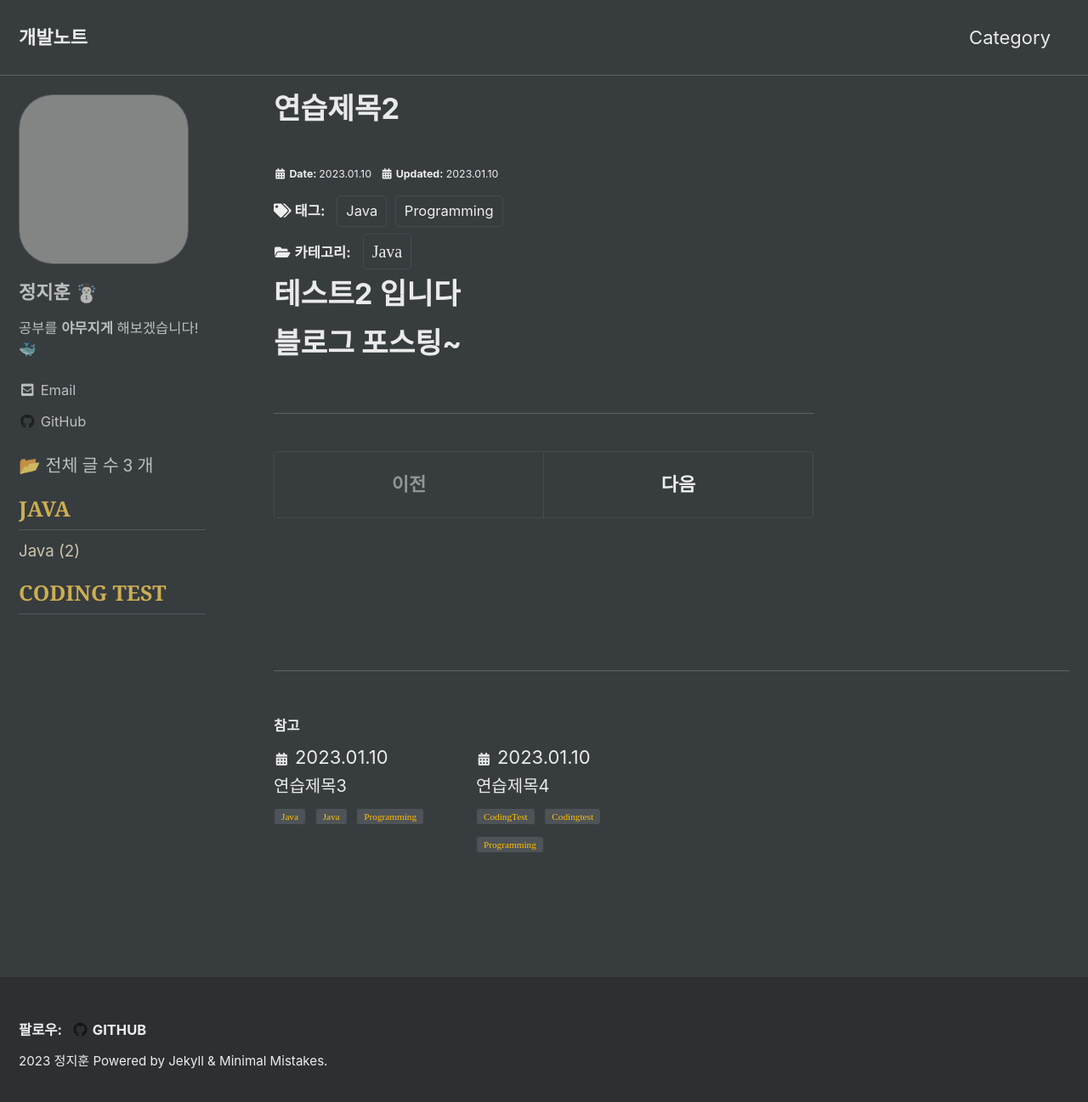
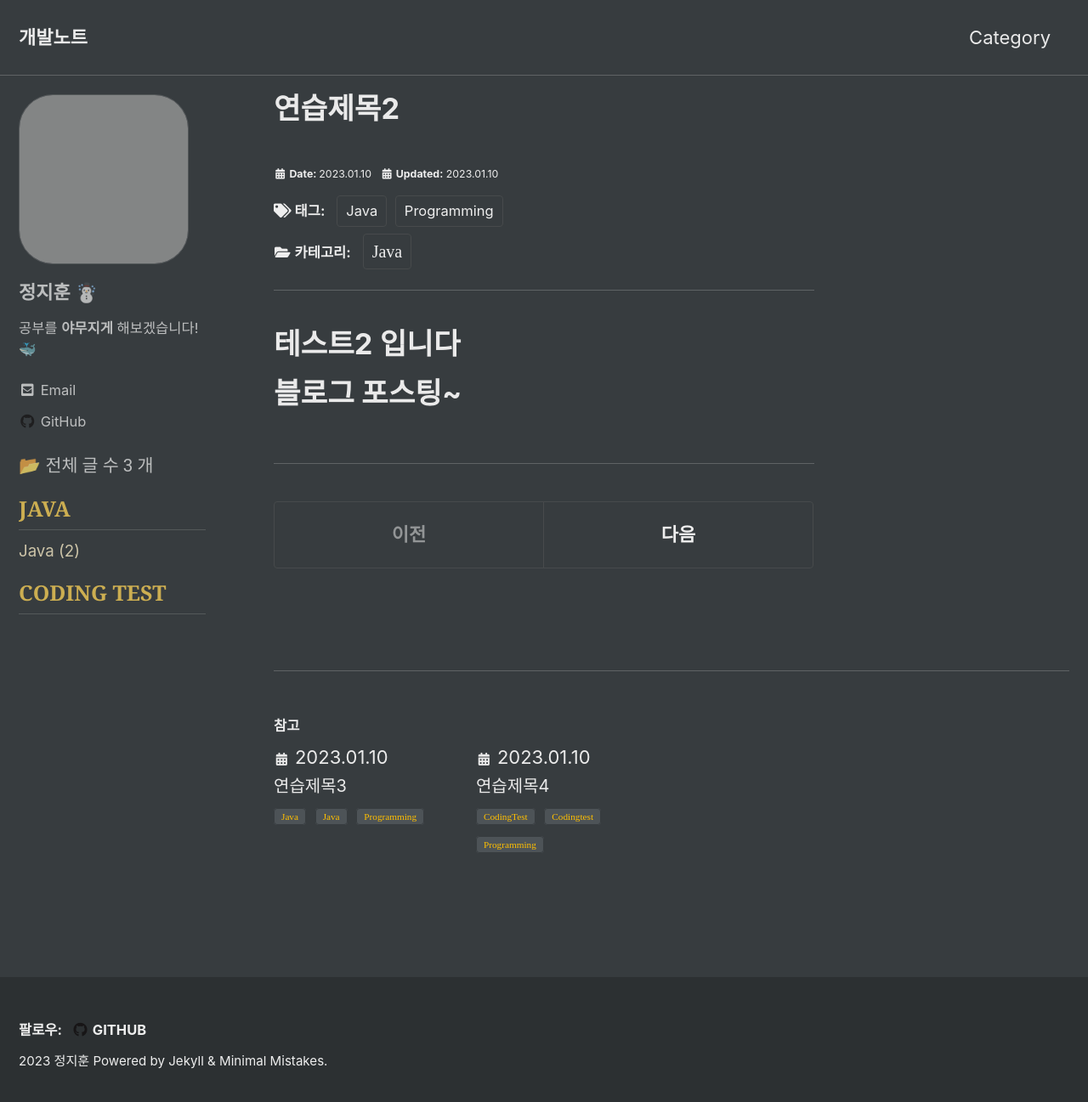
Before and after one commit to Jeongjjuna/jeongjjuna.github.io, a Jekyll site: the page built from _posts/2023-01-10-test2.md, in a window 1280 px wide and 1305 px high. Shown: the top 1297 px of the window at 85% size. Built offline with Jekyll 4.4.1, drawn with Linux system fonts in a browser that asks for light colours; cached includes are drawn as plain includes; some web fonts are replaced; grey boxes are pictures that could not be loaded.

Commit message:
Update: 포스팅페이지 구분선 추가

```diff
--- a/_layouts/single.html
+++ b/_layouts/single.html
@@ -43,9 +43,8 @@ layout: default
           <h4 class="page__meta-title">{{ site.data.ui-text[site.locale].meta_label }}</h4>
         {% endif %}
         {% include page__taxonomy.html %}
+        <hr><br>
       </footer>
-
-      <hr><br>
 
       <section class="page__content e-content" itemprop="text">
         {% if page.toc %}
```
